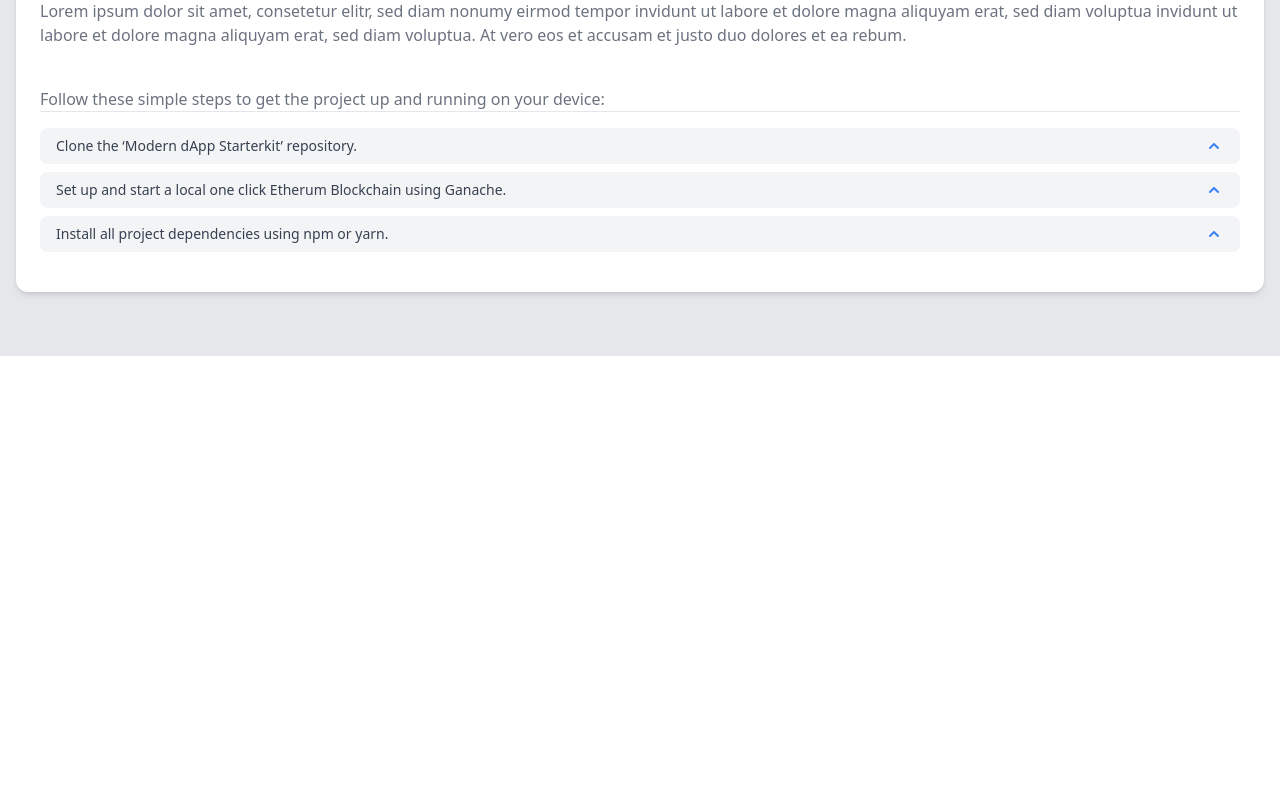
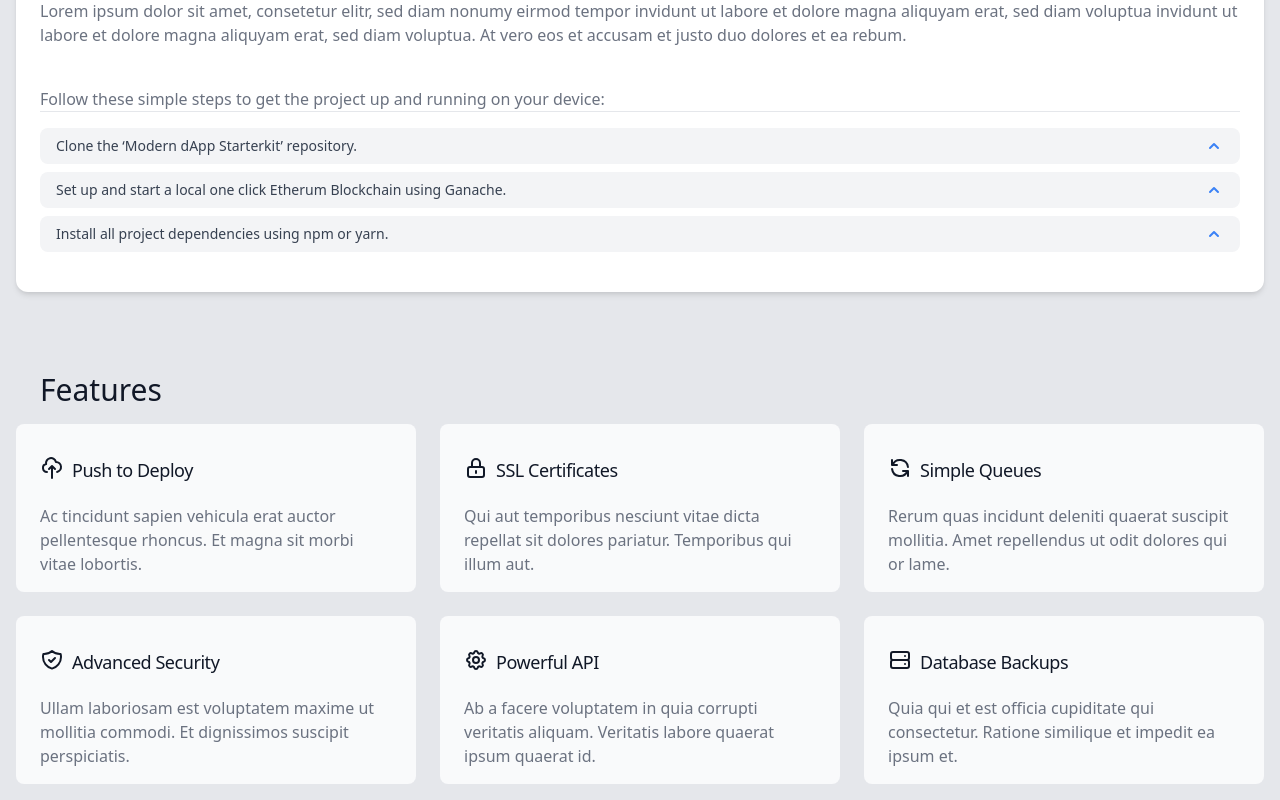
Before and after one commit to ingokpp/nextjs-dapp-landingpage, a Next.js app: page / in a window 1280 px wide. Shown: the part 1044-1844 px from the top of the page. Before the commit the page ends 1400 px from the top, so only its background shows below. Built offline with nearby package versions, Linux system fonts and the light colour scheme; a web font is replaced by a local one.

Commit message:
feat: add first preview of feature section

```diff
--- a/src/pages/index.tsx
+++ b/src/pages/index.tsx
@@ -1,7 +1,55 @@
+/* eslint-disable @next/next/no-img-element */
+import {
+    CloudUploadIcon,
+    CogIcon,
+    LockClosedIcon,
+    RefreshIcon,
+    ServerIcon,
+    ShieldCheckIcon,
+} from "@heroicons/react/outline";
 import Head from "next/head";
 import AboutSection from "../components/About";
 import GetStarted from "../components/GetStarted";
 import Header from "../components/Header";
+
+const features = [
+    {
+        name: "Push to Deploy",
+        description:
+            "Ac tincidunt sapien vehicula erat auctor pellentesque rhoncus. Et magna sit morbi vitae lobortis.",
+        icon: CloudUploadIcon,
+    },
+    {
+        name: "SSL Certificates",
+        description:
+            "Qui aut temporibus nesciunt vitae dicta repellat sit dolores pariatur. Temporibus qui illum aut.",
+        icon: LockClosedIcon,
+    },
+    {
+        name: "Simple Queues",
+        description:
+            "Rerum quas incidunt deleniti quaerat suscipit mollitia. Amet repellendus ut odit dolores qui or lame.",
+        icon: RefreshIcon,
+    },
+    {
+        name: "Advanced Security",
+        description:
+            "Ullam laboriosam est voluptatem maxime ut mollitia commodi. Et dignissimos suscipit perspiciatis.",
+        icon: ShieldCheckIcon,
+    },
+    {
+        name: "Powerful API",
+        description:
+            "Ab a facere voluptatem in quia corrupti veritatis aliquam. Veritatis labore quaerat ipsum quaerat id.",
+        icon: CogIcon,
+    },
+    {
+        name: "Database Backups",
+        description:
+            "Quia qui et est officia cupiditate qui consectetur. Ratione similique et impedit ea ipsum et.",
+        icon: ServerIcon,
+    },
+];
 
 export default function Home() {
     return (
@@ -19,6 +67,35 @@ export default function Home() {
             <Header />
             <AboutSection />
             <GetStarted />
+            <div className="bg-gray-200">
+                <div className="relative max-w-7xl mx-auto p-4">
+                    <h2 className="text-gray-900 text-2xl md:text-3xl font-medium pl-6 mb-4">
+                        Features
+                    </h2>
+                    <div className="grid grid-cols-1 gap-4 sm:gap-6 sm:grid-cols-2 lg:grid-cols-3">
+                        {features.map((feature) => (
+                            <div key={feature.name}>
+                                <div className="flow-root bg-gray-50 rounded-lg px-6 pb-4">
+                                    <div>
+                                        <div className="flex space-x-2 mt-8">
+                                            <feature.icon
+                                                className="h-6 w-6 text-gray-900"
+                                                aria-hidden="true"
+                                            />
+                                            <h3 className="text-lg font-medium text-gray-900 tracking-tight">
+                                                {feature.name}
+                                            </h3>
+                                        </div>
+                                        <p className="mt-5 text-base text-gray-500">
+                                            {feature.description}
+                                        </p>
+                                    </div>
+                                </div>
+                            </div>
+                        ))}
+                    </div>
+                </div>
+            </div>
         </div>
     );
 }
```
